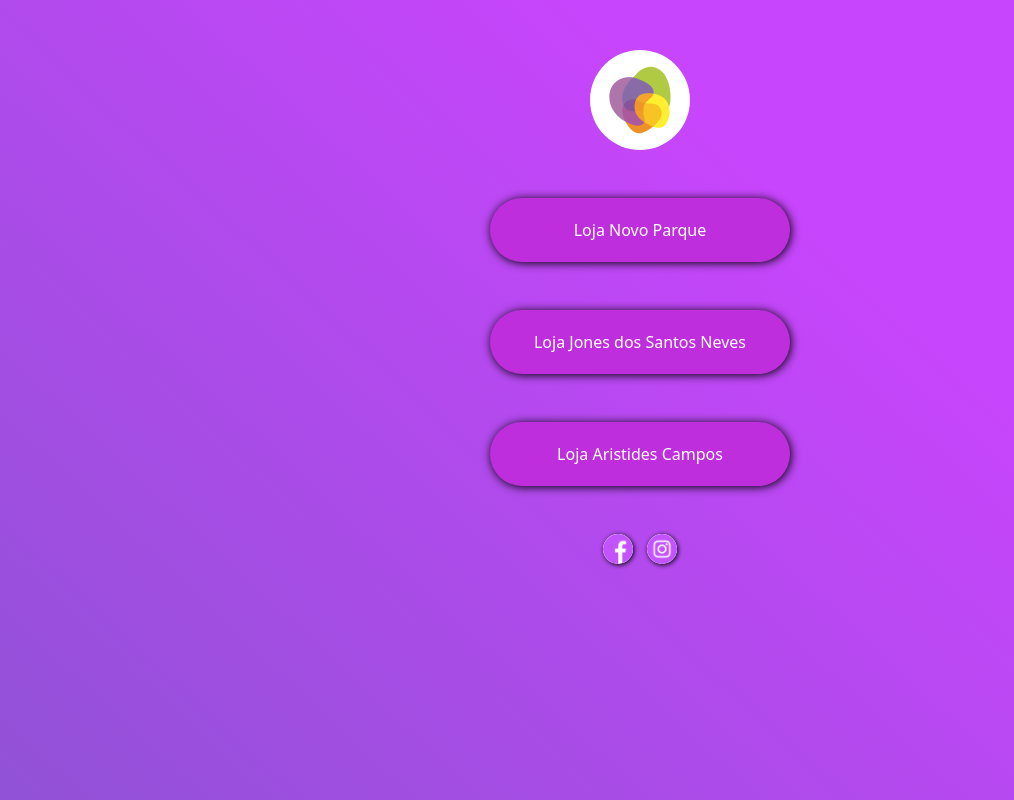
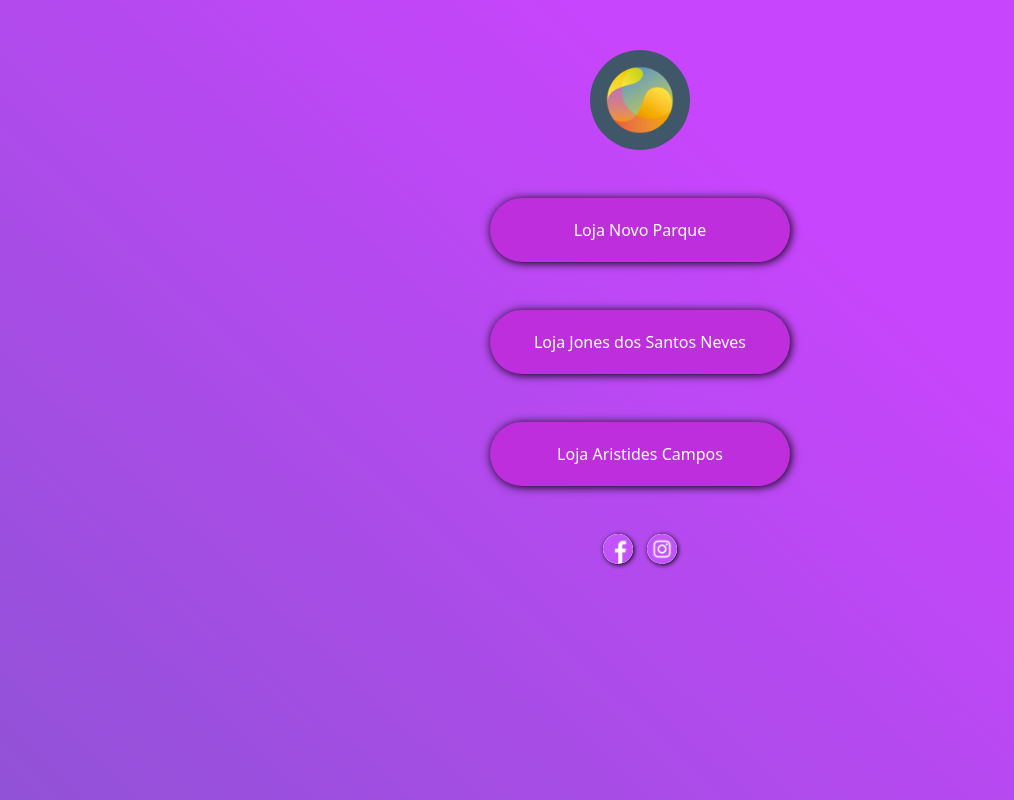
Before and after one commit to vainabiolink/mundodastintas, a plain HTML site: page index.html in a window 1280 px wide. Shown: the top 800 px of the page, without its empty margins (0-1014 px from the left). Drawn offline with nearby package versions, Linux system fonts and the light colour scheme.

Commit message:
Update index.html

```diff
--- a/index.html
+++ b/index.html
@@ -12,7 +12,7 @@
         <div class="container">
             <div class="text-center">
                 <div class="celula1 mb-5"><!--Logo do Cliente-->
-                    <img src="img/Avatar2.png" alt="logo" class="logo">
+                    <img src="img/Logo-2.png" alt="logo" class="logo">
                 </div>
                 <div class="celula-link mb-5"><!--Links dos clientes-->
                     <a href="https://api.whatsapp.com/send?phone=5528999915777" class="link">Loja Novo Parque</a>
```
